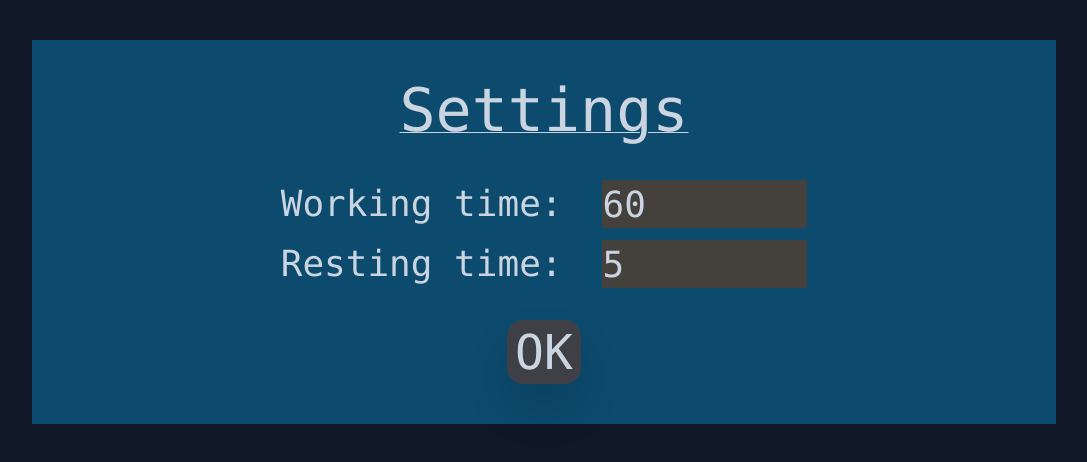
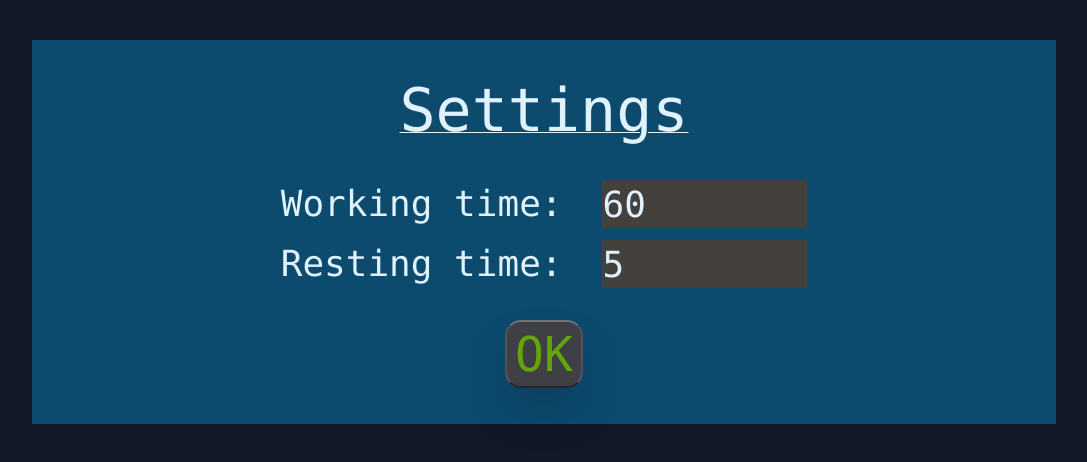
Before and after one commit to Alex-Prokhorenko/pomodoro, a React (Create React App) app: page / in a window 1280 px wide. Both pictures are taken after a click on the button "Settings". Shown: the top 462 px of the page, without its empty margins (96-1183 px from the left). Built offline with nearby package versions, Linux system fonts and the light colour scheme.

Commit message:
fix: removed redundant code. styles have been changed.

```diff
--- a/src/components/Button.tsx
+++ b/src/components/Button.tsx
@@ -6,7 +6,7 @@ interface ButtonProps {
     onClick: React.MouseEventHandler
 }
 
-const Button = ({name, onClick}:ButtonProps) => {
+const Button = ({name, onClick}: ButtonProps) => {
     return (
         <div>
             <button className={styles.button} onClick={onClick}>{name}</button>
--- a/src/components/PomodoroContainer.tsx
+++ b/src/components/PomodoroContainer.tsx
@@ -47,7 +47,6 @@ const PomodoroContainer = () => {
     }, [timeLeft, restLeft, isCounting, isWork, workLeft]);
 
     const handleStart = () => {
-        if (timeLeft === 0) setIsCounting(false);
         setIsCounting(true);
     }
     const handleStop = () => {
@@ -59,7 +58,7 @@ const PomodoroContainer = () => {
         setTimeLeft(workLeft);
     }
     const handleSettings = () => {
-            setIsSettings(!isSettings);
+        setIsSettings(!isSettings);
     }
     const handleSetTime = (event: ChangeEvent<HTMLInputElement>) => {
         if (+event.target.value > 0 && +event.target.value < 1000) {
@@ -69,8 +68,8 @@ const PomodoroContainer = () => {
             if (isWork && event.target.id === "workingTime") {
                 setTimeLeft(+event.target.value)
             } else if (!isWork && event.target.id === "restingTime") setTimeLeft(+event.target.value);
-            }
         }
+    }
 
     return (
         <div className="w-4/5 w-900 h-96 mx-auto my-10">
--- a/src/components/styles/Button.module.css
+++ b/src/components/styles/Button.module.css
@@ -1,3 +1,17 @@
 .button {
-    @apply border-solid border-2 text-white text-5xl p-2 rounded-2xl mt-5 hover:bg-zinc-800 border-none bg-zinc-700 shadow-2xl text-slate-300;
+    @apply
+        text-lime-600
+        border-solid
+        border-2
+        text-5xl
+        p-2
+        rounded-2xl
+        mt-5
+        border-t-zinc-500
+        border-r-zinc-600
+        border-b-zinc-800
+        border-l-zinc-600
+        bg-zinc-700 shadow-2xl
+        hover:bg-zinc-800
+        active:text-lime-200
 }
--- a/src/components/styles/Settings.module.css
+++ b/src/components/styles/Settings.module.css
@@ -3,13 +3,13 @@
 }
 
 .header {
-    @apply text-6xl p-10 underline decoration-1 text-slate-300;
+    @apply text-6xl p-10 underline decoration-1 text-sky-100;
 }
 
 .inputs_block {
-    @apply flex justify-center items-center text-4xl mb-3 text-slate-300;
+    @apply flex justify-center items-center text-4xl mb-3 text-sky-100;
 }
 
 .input {
-    @apply bg-stone-700 w-1/5 h-12 ml-10 text-slate-300;
+    @apply bg-stone-700 w-1/5 h-12 ml-10 text-sky-100;
 }
--- a/src/components/styles/Work.module.css
+++ b/src/components/styles/Work.module.css
@@ -1,15 +1,15 @@
 .work_component {
-  @apply h-96 p-10;
+    @apply h-96 p-10;
 }
 
 .clocks {
-  @apply text-white text-8xl mb-10 text-center text-slate-300;
+    @apply text-white text-8xl mb-10 text-center text-sky-100;
 }
 
 .settings_block {
-  @apply flex justify-between;
+    @apply flex justify-between;
 }
 
 .buttons_block {
-  @apply flex justify-around;
+    @apply flex justify-around;
 }
--- a/src/index.css
+++ b/src/index.css
@@ -3,8 +3,8 @@
 @tailwind utilities;
 
 @layer base {
-  html {
-    @apply bg-gray-900 font-mono;
-  }
+    html {
+        @apply bg-gray-900 font-mono;
+    }
 
 }
```
